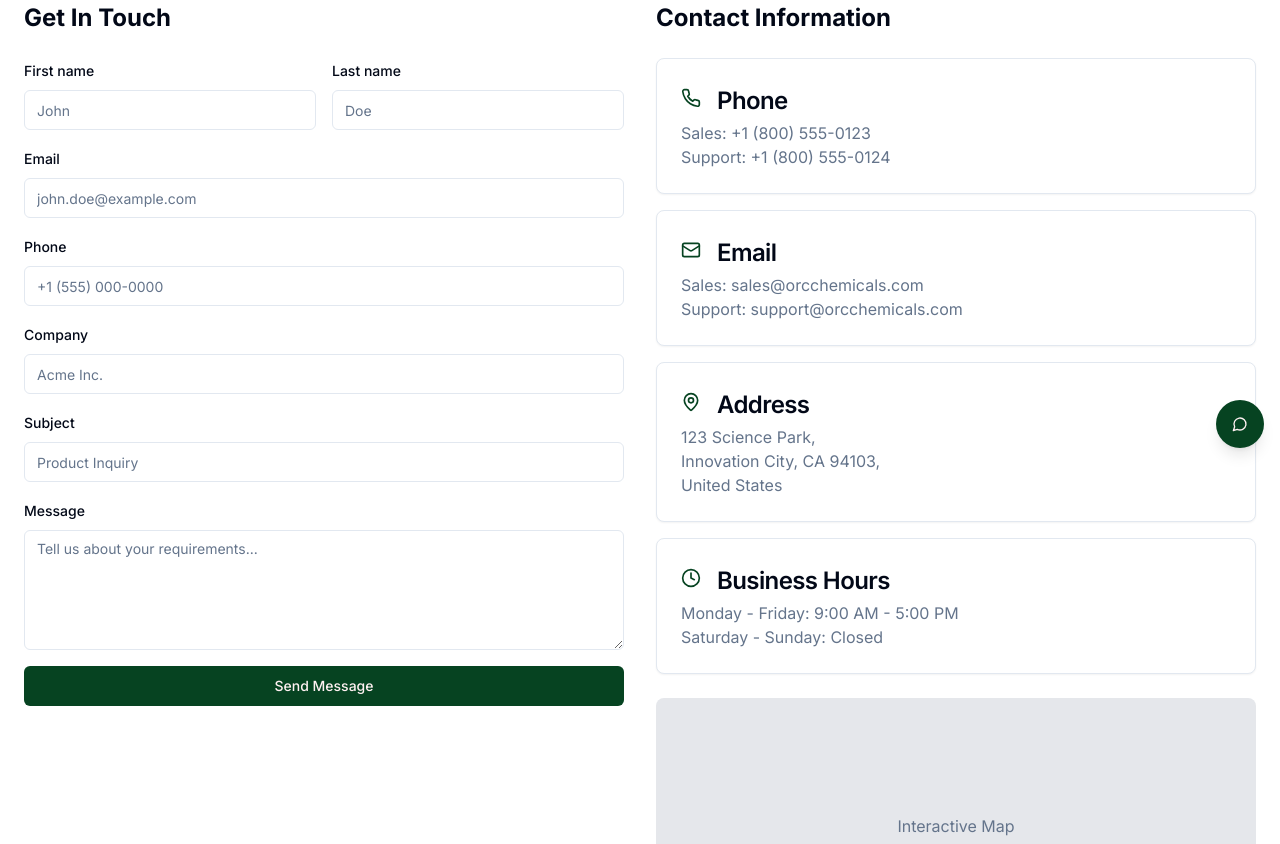
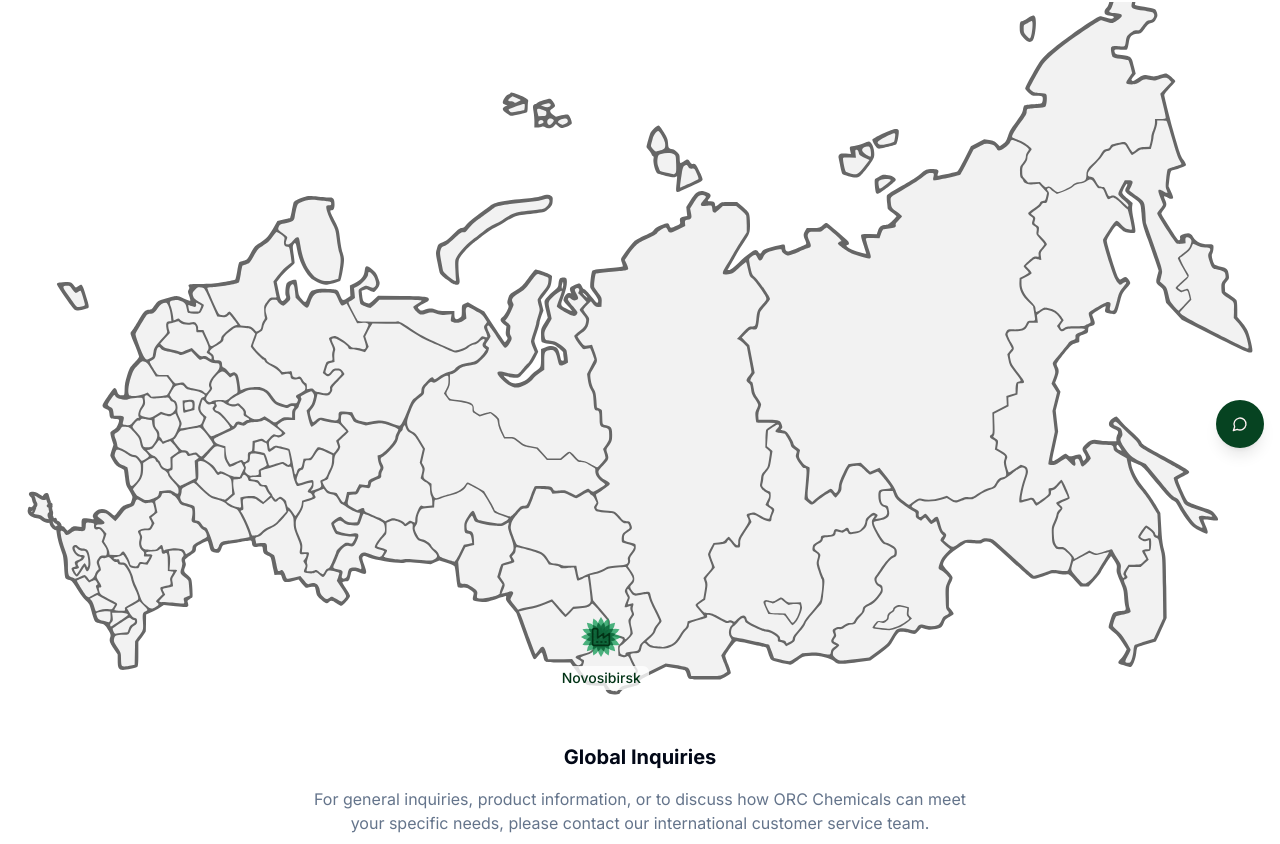
Before and after one commit to ATiagunov/chemistry-distributor, a Next.js app: page /contact in a window 1280 px wide. Shown: the part 336-1180 px from the top of the page. Built offline with nearby package versions, Linux system fonts and the light colour scheme.

Commit message:
added map for contacts

```diff
--- a/app/contact/page.tsx
+++ b/app/contact/page.tsx
@@ -1,163 +1,200 @@
+"use client"
+
+import { useState } from "react"
 import { PageHeader } from "@/components/page-header"
+import { Factory, Warehouse, X } from "lucide-react"
+import { motion, AnimatePresence } from "framer-motion"
 import { Button } from "@/components/ui/button"
-import { Input } from "@/components/ui/input"
-import { Card, CardContent, CardDescription, CardHeader, CardTitle } from "@/components/ui/card"
-import { Phone, Mail, MapPin, Clock } from "lucide-react"
+import { Card } from "@/components/ui/card"
+
+// Location data
+const locations = [
+  {
+    id: 1,
+    name: "Novosibirsk",
+    country: "Russia",
+    position: { top: "88%", left: "43%" },
+    type: "factory",
+    address: "Industrial Zone, Building 42, Novosibirsk, Russia",
+    email: "novosibirsk@orcchemicals.com",
+    phone: "+7 (383) 123-4567",
+    description: "Main production facility specializing in high-quality chemical products.",
+  },
+]
 
 export default function ContactPage() {
+  const [selectedLocation, setSelectedLocation] = useState<number | null>(null)
+
+  const handleLocationClick = (id: number) => {
+    setSelectedLocation(selectedLocation === id ? null : id)
+  }
+
+  const closeLocationInfo = () => {
+    setSelectedLocation(null)
+  }
+
   return (
     <main className="flex-1">
       <PageHeader
-        title="Contact Us"
-        description="Get in touch with our team for product inquiries, technical support, or to request a quote."
+        title="Our Global Presence"
+        description="ORC Chemicals operates internationally with key facilities in strategic locations."
       />
 
       <section className="py-12 md:py-16">
         <div className="container px-4 md:px-6">
-          <div className="grid md:grid-cols-2 gap-8">
-            <div>
-              <h2 className="text-2xl font-bold mb-6">Get In Touch</h2>
-              <form className="space-y-4">
-                <div className="grid grid-cols-2 gap-4">
-                  <div className="space-y-2">
-                    <label
-                      htmlFor="first-name"
-                      className="text-sm font-medium leading-none peer-disabled:cursor-not-allowed peer-disabled:opacity-70"
+          <div className="relative w-full aspect-[16/9]">
+          <img
+            src="/Russia-gray.svg"
+            alt="Russia Map"
+            className="w-full h-full object-cover"
+          />
+
+            {/* Location markers */}
+            {locations.map((location) => (
+              <div
+                key={location.id}
+                className="absolute"
+                style={{ top: location.position.top, left: location.position.left }}
               >
-                      First name
-                    </label>
-                    <Input id="first-name" placeholder="John" />
-                  </div>
-                  <div className="space-y-2">
-                    <label
-                      htmlFor="last-name"
-                      className="text-sm font-medium leading-none peer-disabled:cursor-not-allowed peer-disabled:opacity-70"
+                <motion.div
+                  className="flex flex-col items-center cursor-pointer"
+                  onClick={() => handleLocationClick(location.id)}
+                  whileHover={{ scale: 1.1 }}
+                  whileTap={{ scale: 0.95 }}
                 >
-                      Last name
-                    </label>
-                    <Input id="last-name" placeholder="Doe" />
+                  {/* Flower-shaped marker */}
+                  <div className="relative">
+                  <svg className="w-[50px] h-[50px]" viewBox="-100 -100 400 400" xmlns="http://www.w3.org/2000/svg">
+                  <g transform="translate(100, 100)">
+                    <defs>
+                      <path id="petal" d="M 20 50 Q 100 0, 160 50 Q 100 100, 20 50 Z" />
+                    </defs>
+
+                    {/* Outer petals - Green */}
+                    <g fill="rgba(30,159,94,0.8)">
+                      <use href="#petal" transform="rotate(0) translate(0,-50)" />
+                      <use href="#petal" transform="rotate(22.5) translate(0,-50)" />
+                      <use href="#petal" transform="rotate(45) translate(0,-50)" />
+                      <use href="#petal" transform="rotate(67.5) translate(0,-50)" />
+                      <use href="#petal" transform="rotate(90) translate(0,-50)" />
+                      <use href="#petal" transform="rotate(112.5) translate(0,-50)" />
+                      <use href="#petal" transform="rotate(135) translate(0,-50)" />
+                      <use href="#petal" transform="rotate(157.5) translate(0,-50)" />
+                      <use href="#petal" transform="rotate(180) translate(0,-50)" />
+                      <use href="#petal" transform="rotate(202.5) translate(0,-50)" />
+                      <use href="#petal" transform="rotate(225) translate(0,-50)" />
+                      <use href="#petal" transform="rotate(247.5) translate(0,-50)" />
+                      <use href="#petal" transform="rotate(270) translate(0,-50)" />
+                      <use href="#petal" transform="rotate(292.5) translate(0,-50)" />
+                      <use href="#petal" transform="rotate(315) translate(0,-50)" />
+                      <use href="#petal" transform="rotate(337.5) translate(0,-50)" />
+                    </g>
+
+                    {/* Inner petals - Dark Green */}
+                    <g fill="rgba(13, 97, 55, 0.8)">
+                      <use href="#petal" transform="rotate(11.25) scale(0.85) translate(-20,-50)" />
+                      <use href="#petal" transform="rotate(33.75) scale(0.85) translate(-20,-50)" />
+                      <use href="#petal" transform="rotate(56.25) scale(0.85) translate(-20,-50)" />
+                      <use href="#petal" transform="rotate(78.75) scale(0.85) translate(-20,-50)" />
+                      <use href="#petal" transform="rotate(101.25) scale(0.85) translate(-20,-50)" />
+                      <use href="#petal" transform="rotate(123.75) scale(0.85) translate(-20,-50)" />
+                      <use href="#petal" transform="rotate(146.25) scale(0.85) translate(-20,-50)" />
+                      <use href="#petal" transform="rotate(168.75) scale(0.85) translate(-20,-50)" />
+                      <use href="#petal" transform="rotate(191.25) scale(0.85) translate(-20,-50)" />
+                      <use href="#petal" transform="rotate(213.75) scale(0.85) translate(-20,-50)" />
+                      <use href="#petal" transform="rotate(236.25) scale(0.85) translate(-20,-50)" />
+                      <use href="#petal" transform="rotate(258.75) scale(0.85) translate(-20,-50)" />
+                      <use href="#petal" transform="rotate(281.25) scale(0.85) translate(-20,-50)" />
+                      <use href="#petal" transform="rotate(303.75) scale(0.85) translate(-20,-50)" />
+                      <use href="#petal" transform="rotate(326.25) scale(0.85) translate(-20,-50)" />
+                      <use href="#petal" transform="rotate(348.75) scale(0.85) translate(-20,-50)" />
+                    </g>
+                  </g>
+                </svg>
+
+                    {/* Icon in the middle */}
+                    <div className="absolute inset-0 flex items-center justify-center">
+                      {location.type === "factory" ? (
+                        <Factory className="h-5 w-5 text-orc-dark" />
+                      ) : (
+                        <Warehouse className="h-5 w-5 text-orc-dark" />
+                      )}
                     </div>
                   </div>
-                <div className="space-y-2">
-                  <label
-                    htmlFor="email"
-                    className="text-sm font-medium leading-none peer-disabled:cursor-not-allowed peer-disabled:opacity-70"
+
+                  {/* Location name */}
+                  <motion.div
+                    className="mt-1 text-orc-dark font-medium text-sm bg-white/80 px-2 py-0.5 rounded-md"
+                    animate={{
+                      scale: selectedLocation === location.id ? 1.1 : 1,
+                    }}
                   >
-                    Email
-                  </label>
-                  <Input id="email" placeholder="john.doe@example.com" type="email" />
+                    {location.name}
+                  </motion.div>
+                </motion.div>
               </div>
-                <div className="space-y-2">
-                  <label
-                    htmlFor="phone"
-                    className="text-sm font-medium leading-none peer-disabled:cursor-not-allowed peer-disabled:opacity-70"
+            ))}
+
+            {/* Location information popup */}
+            <AnimatePresence>
+              {selectedLocation !== null && (
+                <motion.div
+                  className="absolute bottom-4 left-4 right-4 md:left-auto md:right-4 md:w-80"
+                  initial={{ opacity: 0, y: 20 }}
+                  animate={{ opacity: 1, y: 0 }}
+                  exit={{ opacity: 0, y: 20 }}
+                  transition={{ duration: 0.2 }}
                 >
-                    Phone
-                  </label>
-                  <Input id="phone" placeholder="+1 (555) 000-0000" type="tel" />
+                  <Card className="bg-white shadow-lg border-orc-medium">
+                    <div className="p-4">
+                      <div className="flex justify-between items-start mb-2">
+                        <div className="flex items-center">
+                          {locations.find((l) => l.id === selectedLocation)?.type === "factory" ? (
+                            <Factory className="h-5 w-5 text-orc-medium mr-2" />
+                          ) : (
+                            <Warehouse className="h-5 w-5 text-orc-medium mr-2" />
+                          )}
+                          <h3 className="text-lg font-bold text-orc-dark">
+                            {locations.find((l) => l.id === selectedLocation)?.name},{" "}
+                            {locations.find((l) => l.id === selectedLocation)?.country}
+                          </h3>
                         </div>
-                <div className="space-y-2">
-                  <label
-                    htmlFor="company"
-                    className="text-sm font-medium leading-none peer-disabled:cursor-not-allowed peer-disabled:opacity-70"
-                  >
-                    Company
-                  </label>
-                  <Input id="company" placeholder="Acme Inc." />
-                </div>
-                <div className="space-y-2">
-                  <label
-                    htmlFor="subject"
-                    className="text-sm font-medium leading-none peer-disabled:cursor-not-allowed peer-disabled:opacity-70"
-                  >
-                    Subject
-                  </label>
-                  <Input id="subject" placeholder="Product Inquiry" />
-                </div>
-                <div className="space-y-2">
-                  <label
-                    htmlFor="message"
-                    className="text-sm font-medium leading-none peer-disabled:cursor-not-allowed peer-disabled:opacity-70"
-                  >
-                    Message
-                  </label>
-                  <textarea
-                    id="message"
-                    className="flex min-h-[120px] w-full rounded-md border border-input bg-background px-3 py-2 text-sm ring-offset-background placeholder:text-muted-foreground focus-visible:outline-none focus-visible:ring-2 focus-visible:ring-ring focus-visible:ring-offset-2 disabled:cursor-not-allowed disabled:opacity-50"
-                    placeholder="Tell us about your requirements..."
-                  />
-                </div>
-                <Button type="submit" className="w-full bg-orc-medium hover:bg-orc-dark">
-                  Send Message
+                        <Button variant="ghost" size="sm" className="h-8 w-8 p-0" onClick={closeLocationInfo}>
+                          <X className="h-4 w-4" />
                         </Button>
-              </form>
                       </div>
 
-            <div className="space-y-6">
-              <h2 className="text-2xl font-bold mb-6">Contact Information</h2>
-              <div className="grid gap-4">
-                <Card>
-                  <CardHeader className="flex flex-row items-center gap-4 pb-2">
-                    <Phone className="h-5 w-5 text-orc-medium" />
-                    <CardTitle>Phone</CardTitle>
-                  </CardHeader>
-                  <CardContent>
-                    <CardDescription className="text-base">
-                      Sales: +1 (800) 555-0123
+                      <p className="text-sm text-gray-600 mb-3">
+                        {locations.find((l) => l.id === selectedLocation)?.description}
+                      </p>
+
+                      <div className="space-y-2 text-sm">
+                        <div className="font-medium">Address:</div>
+                        <div className="text-gray-600">{locations.find((l) => l.id === selectedLocation)?.address}</div>
+
+                        <div className="font-medium">Contact:</div>
+                        <div className="text-gray-600">
+                          Email: {locations.find((l) => l.id === selectedLocation)?.email}
                           <br />
-                      Support: +1 (800) 555-0124
-                    </CardDescription>
-                  </CardContent>
+                          Phone: {locations.find((l) => l.id === selectedLocation)?.phone}
+                        </div>
+                      </div>
+                    </div>
                   </Card>
-                <Card>
-                  <CardHeader className="flex flex-row items-center gap-4 pb-2">
-                    <Mail className="h-5 w-5 text-orc-medium" />
-                    <CardTitle>Email</CardTitle>
-                  </CardHeader>
-                  <CardContent>
-                    <CardDescription className="text-base">
-                      Sales: sales@orcchemicals.com
-                      <br />
-                      Support: support@orcchemicals.com
-                    </CardDescription>
-                  </CardContent>
-                </Card>
-                <Card>
-                  <CardHeader className="flex flex-row items-center gap-4 pb-2">
-                    <MapPin className="h-5 w-5 text-orc-medium" />
-                    <CardTitle>Address</CardTitle>
-                  </CardHeader>
-                  <CardContent>
-                    <CardDescription className="text-base">
-                      123 Science Park,
-                      <br />
-                      Innovation City, CA 94103,
-                      <br />
-                      United States
-                    </CardDescription>
-                  </CardContent>
-                </Card>
-                <Card>
-                  <CardHeader className="flex flex-row items-center gap-4 pb-2">
-                    <Clock className="h-5 w-5 text-orc-medium" />
-                    <CardTitle>Business Hours</CardTitle>
-                  </CardHeader>
-                  <CardContent>
-                    <CardDescription className="text-base">
-                      Monday - Friday: 9:00 AM - 5:00 PM
-                      <br />
-                      Saturday - Sunday: Closed
-                    </CardDescription>
-                  </CardContent>
-                </Card>
+                </motion.div>
+              )}
+            </AnimatePresence>
           </div>
 
-              <div className="mt-6 h-64 w-full rounded-lg overflow-hidden">
-                {/* This would be replaced with an actual map component */}
-                <div className="w-full h-full bg-gray-200 flex items-center justify-center">
-                  <p className="text-muted-foreground">Interactive Map</p>
-                </div>
-              </div>
+          <div className="mt-12 text-center">
+            <h3 className="text-xl font-bold mb-4">Global Inquiries</h3>
+            <p className="text-muted-foreground max-w-2xl mx-auto">
+              For general inquiries, product information, or to discuss how ORC Chemicals can meet your specific needs,
+              please contact our international customer service team.
+            </p>
+            <div className="mt-4">
+              <p>Email: info@orcchemicals.com</p>
+              <p>International Phone: +1 (800) 555-0123</p>
             </div>
           </div>
         </div>
```
Also changed, not shown: public/Map.png (added), public/Russia-gray.svg (added). Lines whose indentation alone changed are shown as unchanged.
